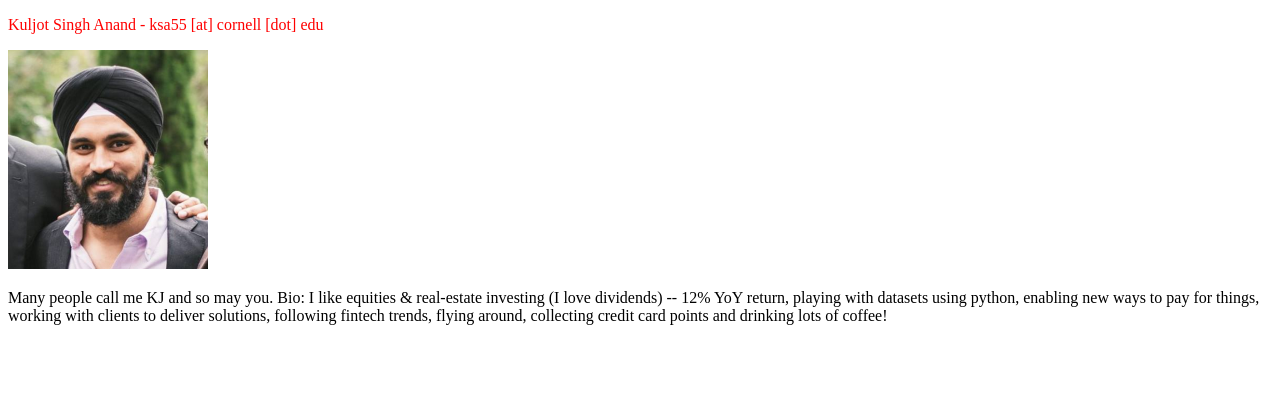
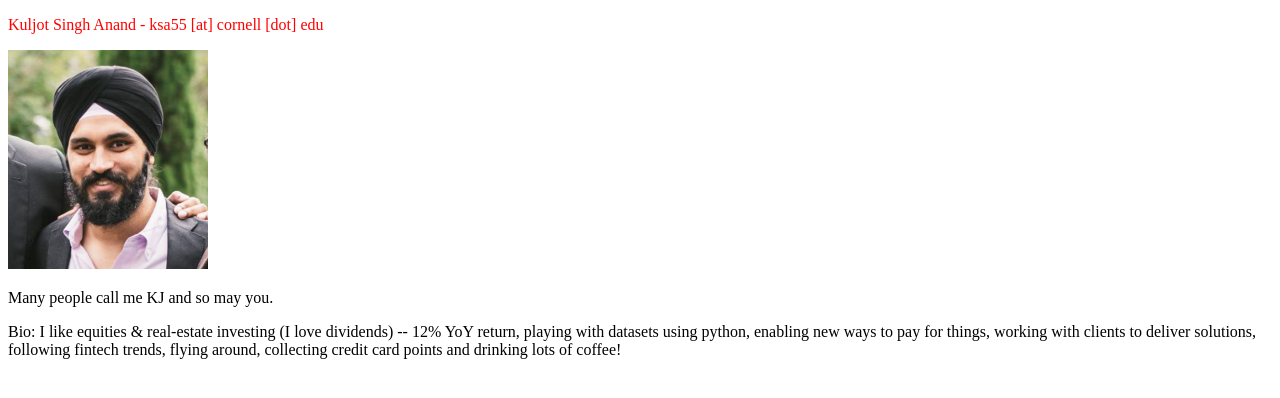
Before and after one commit to kuljotanand/kuljotanand.github.io, a plain HTML site: page index.html in a window 1280 px wide. Drawn offline with Linux system fonts and the light colour scheme.

Commit message:
added more to bio

```diff
--- a/index.html
+++ b/index.html
@@ -21,7 +21,8 @@
 
 <img class="pic" src="kj-pic.png">
 
-<p class="bio">Many people call me KJ and so may you. Bio: I like equities & real-estate investing (I love dividends) -- 12% YoY return, playing with datasets using python, enabling new ways to pay for things, working with clients to deliver solutions, following fintech trends, flying around, collecting credit card points and drinking lots of coffee!</p>
+<p class="bio">Many people call me KJ and so may you. </p>
+<p class="bio">Bio: I like equities & real-estate investing (I love dividends) -- 12% YoY return, playing with datasets using python, enabling new ways to pay for things, working with clients to deliver solutions, following fintech trends, flying around, collecting credit card points and drinking lots of coffee!</p>
 
 </body>
 </html>
```
